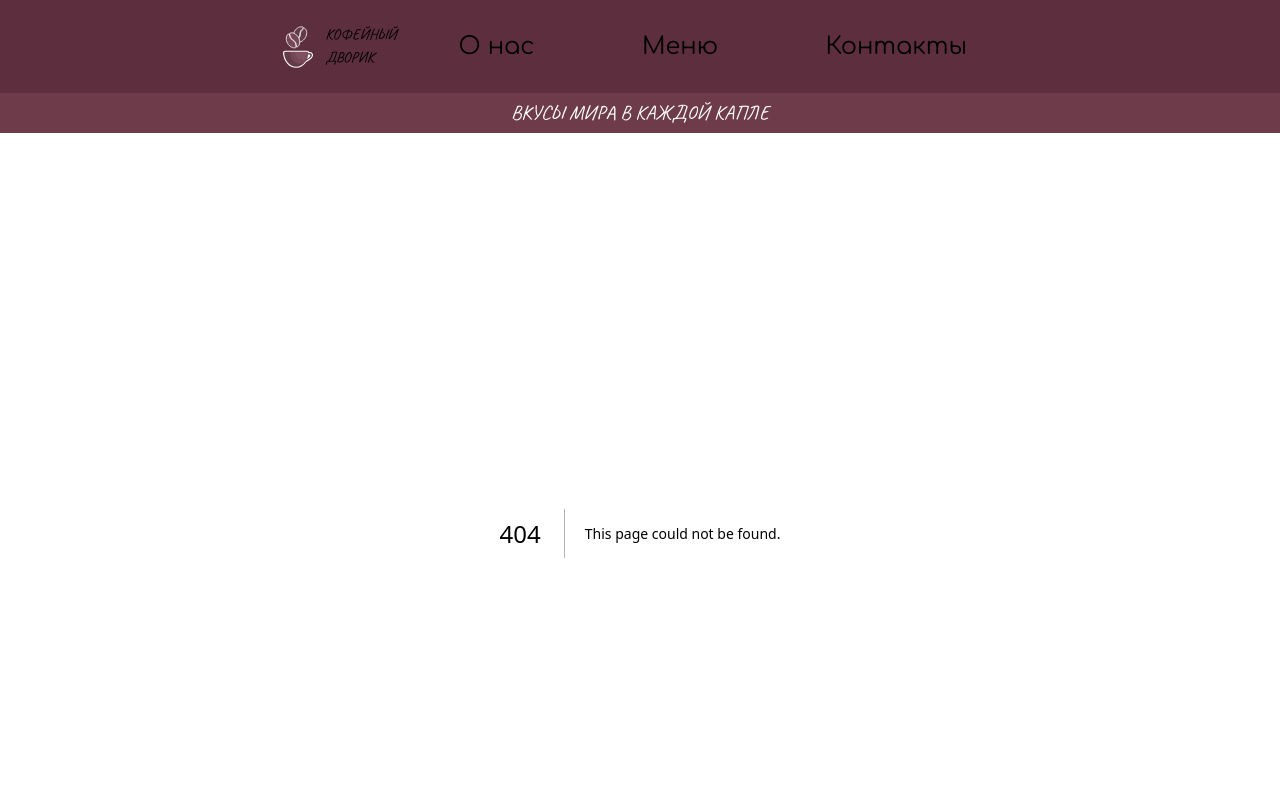
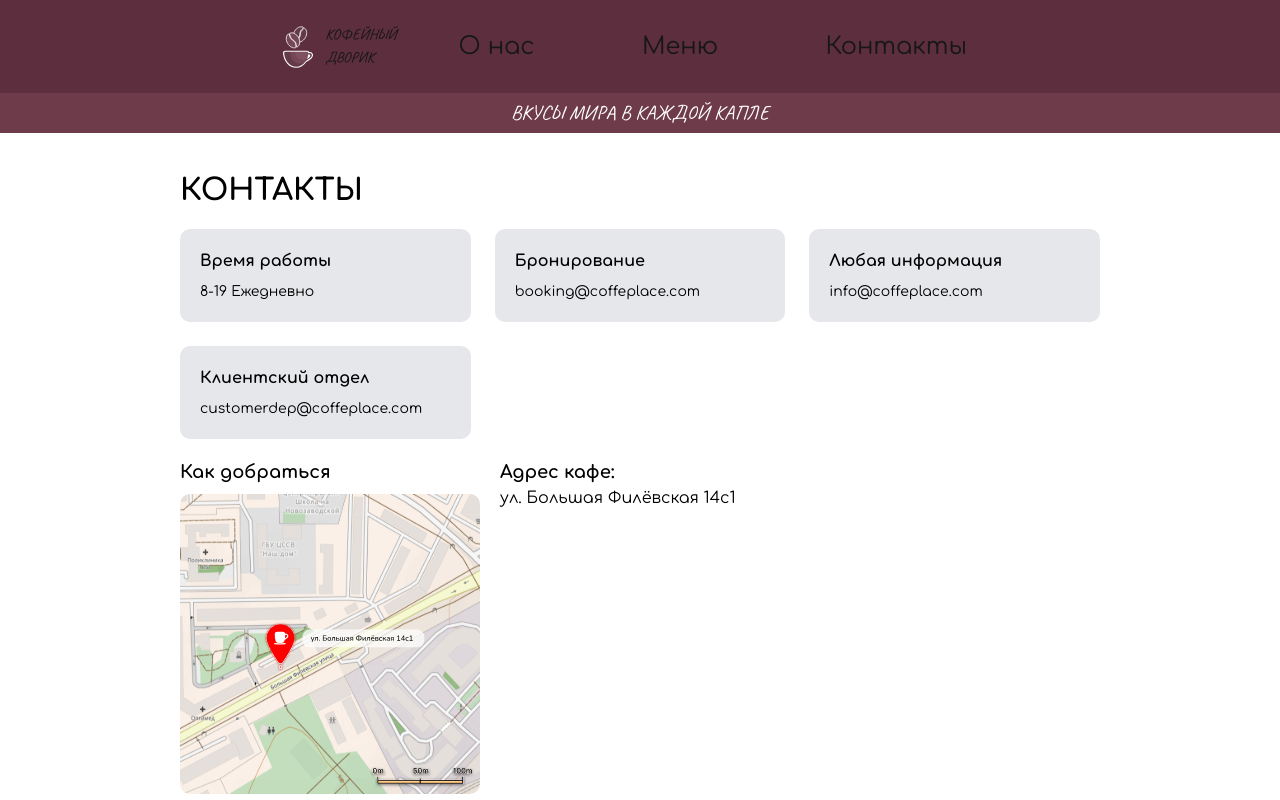
Before and after one commit to Leomagnuss/NextJs-Coffee, a Next.js app: page /contacts in a window 1280 px wide. Before the commit this address had no page. Shown: the top 800 px of the page. Built offline with nearby package versions, Linux system fonts and the light colour scheme.

Commit message:
+ contacts

```diff
--- /dev/null
+++ b/app/contacts/page.tsx
@@ -0,0 +1,44 @@
+import Image from "next/image"
+import Link from "next/link"
+
+export default function Contacts () {
+    return (
+        <div className="flex justify-center">
+            <div className="rounded-b-2xl w-250 p-10 mb-10 font-[Comfortaa] bg-[#ffffff] text-black">
+                    <h1 className="text-3xl font-extrabold mb-5">КОНТАКТЫ</h1>
+                <div className="grid grid-cols-3 gap-6">
+                    <div className=" bg-gray-200 rounded-[10px] grid gap-2 p-5">
+                        <h1 className="text-[16px] font-bold">Время работы</h1>
+                        <h1 className="text-[14px]">8-19 Ежедневно</h1>
+                    </div>
+                    <div className=" bg-gray-200 rounded-[10px] grid gap-2 p-5">
+                        <h1 className="text-[16px] font-bold">Бронирование</h1>
+                        <h1 className="text-[14px]">booking@coffeplace.com</h1>
+                    </div>
+                    <div className=" bg-gray-200 rounded-[10px] grid gap-2 p-5">
+                        <h1 className="text-[16px] font-bold">Любая информация</h1>
+                        <h1 className="text-[14px]">info@coffeplace.com</h1>
+                    </div>
+
+                    <div className=" bg-gray-200 rounded-[10px] grid gap-2 p-5">
+                        <h1 className="text-[16px] font-bold">Клиентский отдел</h1>
+                        <h1 className="text-[14px]">customerdep@coffeplace.com</h1>
+                    </div>
+
+
+
+                 </div>
+                    <div className="inline-grid grid-cols-2 gap-5 pt-5">
+                        <div className="grid gap-2">
+                            <h1 className="text-[18px] font-bold">Как добраться</h1>
+                            <Image src="/map.svg" className="rounded-[10px]" height={300} width={300} alt="Карта"/>
+                        </div>
+                        <div className="">
+                            <h1 className="text-[18px] font-bold">Адрес кафе:</h1>
+                            <h1>ул. Большая Филёвская 14с1</h1>
+                        </div>
+                    </div>
+            </div>
+        </div>
+    )
+}
--- a/app/layout.tsx
+++ b/app/layout.tsx
@@ -47,7 +47,7 @@ export default function RootLayout({
             <ul className="flex justify-around text-2xl w-150 shrink-0 gap-4">
               <Link href="/about"><li className="hover:bg-[#6e3b4b] pl-4 pr-4 pt-1 pb-1 duration-300 rounded-2xl">О нас</li></Link>
               <Link href="/menu"><li className="hover:bg-[#6e3b4b] pl-4 pr-4 pt-1 pb-1 duration-300 rounded-2xl">Меню</li></Link>
-              <Link href="/about"><li className="hover:bg-[#6e3b4b] pl-4 pr-4 pt-1 pb-1 duration-300 rounded-2xl">Контакты</li></Link>
+              <Link href="/contacts"><li className="hover:bg-[#6e3b4b] pl-4 pr-4 pt-1 pb-1 duration-300 rounded-2xl">Контакты</li></Link>
             </ul>
           </div>
           <div className="bg-[#6e3b4b]">
--- a/app/menu/page.jsx
+++ b/app/menu/page.jsx
@@ -4,16 +4,16 @@ import Link from "next/link";
 export default function Menu() {
   return (
     <div className="flex justify-center">
-          <div className="rounded-b-2xl w-250 font-[Comfortaa] bg-[#ffffff] text-black">
+      <div className="rounded-b-2xl w-250 h-117 font-[Comfortaa] bg-[#ffffff] text-black">
         <div className="items-center text-center mb-10">
           <h1 className="text-2xl mt-10">Меню</h1>
-              <h1 className="text-[14px] mt-10 font-light">Попробуйте классику мира кофе</h1>
+          <h1 className="text-[16px] mt-10 font-light">Попробуйте классику мира кофе</h1>
         </div>
         <ul className="flex mb-20 pl-20 pr-20 justify-around ">
-              <div className="shadow-xl/30 p-3 rounded-[10px]"><Link href="/menu/latte"><Image src="/LatteCard.jpg" className="rounded-lg mb-2" width={150} height={150} alt="" /><li className="rounded-2xl bg-cover">Латте</li></Link></div>
-              <div className="shadow-xl/30 p-3 rounded-[10px]"><Link href="/menu/espresso"><Image src="/EspressoCard.jpg" className="rounded-lg mb-2" width={150} height={150} alt="" /><li className="">Эспрессо</li></Link></div>
-              <div className="shadow-xl/30 p-3 rounded-[10px]"><Link href="/menu/cappuchino"><Image src="/CappuchinoCard.jpg" className="rounded-lg mb-2" width={150} height={150} alt="" /><li className="">Каппучино</li></Link></div>
-              <div className="shadow-xl/30 p-3 rounded-[10px]"><Link href="/menu/americano"><Image src="/AmericanoCard.jpg" className="rounded-lg mb-2" width={150} height={150} alt="" /><li className="">Американо</li></Link></div>
+          <div className="bg-gray-200 hover:bg-white duration-200 p-3 rounded-[10px]"><Link href="/menu/latte"><Image src="/LatteCard.jpg" className="rounded-lg mb-2" width={150} height={150} alt="" /><li className="rounded-2xl bg-cover">Латте</li></Link></div>
+          <div className="bg-gray-200 hover:bg-white duration-200 p-3 rounded-[10px]"><Link href="/menu/espresso"><Image src="/EspressoCard.jpg" className="rounded-lg mb-2" width={150} height={150} alt="" /><li className="">Эспрессо</li></Link></div>
+          <div className="bg-gray-200 hover:bg-white duration-200 p-3 rounded-[10px]"><Link href="/menu/cappuchino"><Image src="/CappuchinoCard.jpg" className="rounded-lg mb-2" width={150} height={150} alt="" /><li className="">Каппучино</li></Link></div>
+          <div className="bg-gray-200 hover:bg-white duration-200 p-3 rounded-[10px]"><Link href="/menu/americano"><Image src="/AmericanoCard.jpg" className="rounded-lg mb-2" width={150} height={150} alt="" /><li className="">Американо</li></Link></div>
         </ul>
       </div>
     </div>
```
Also changed, not shown: public/map.svg (added). Lines whose indentation alone changed are shown as unchanged.
